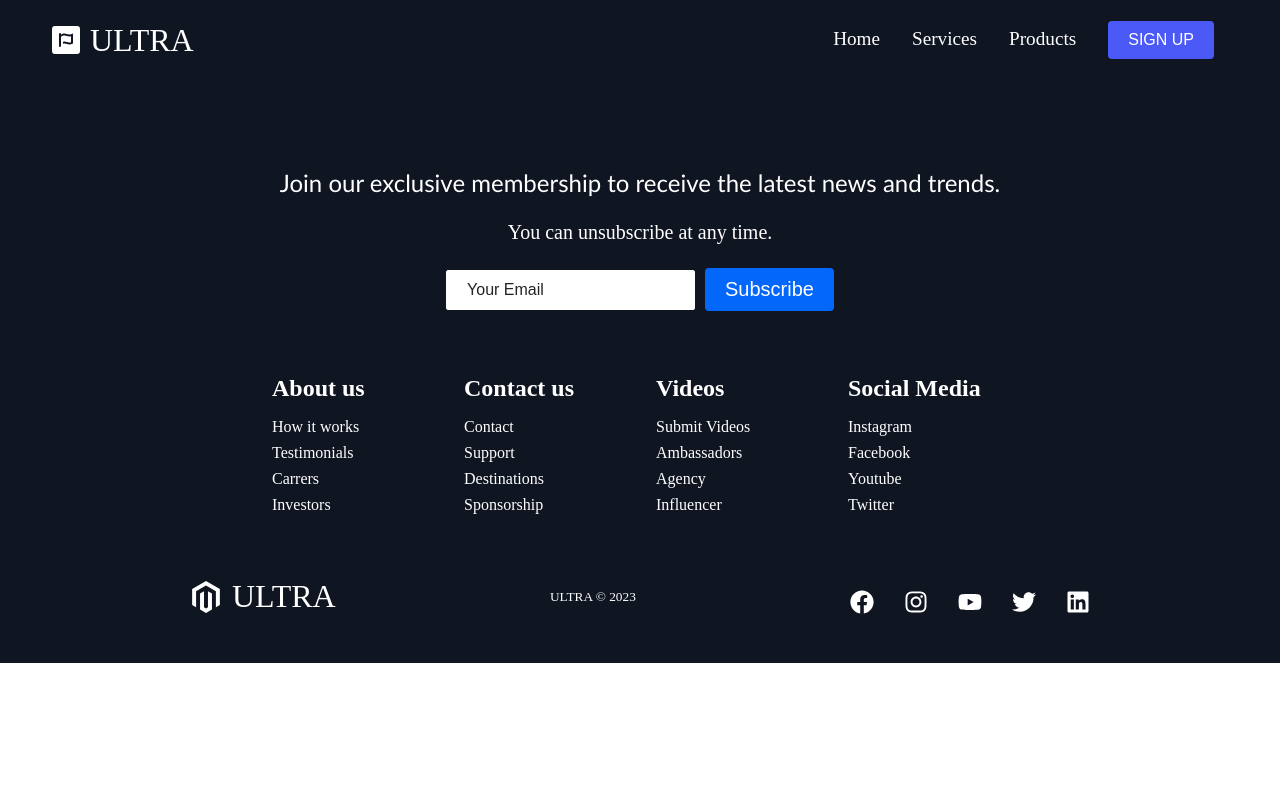
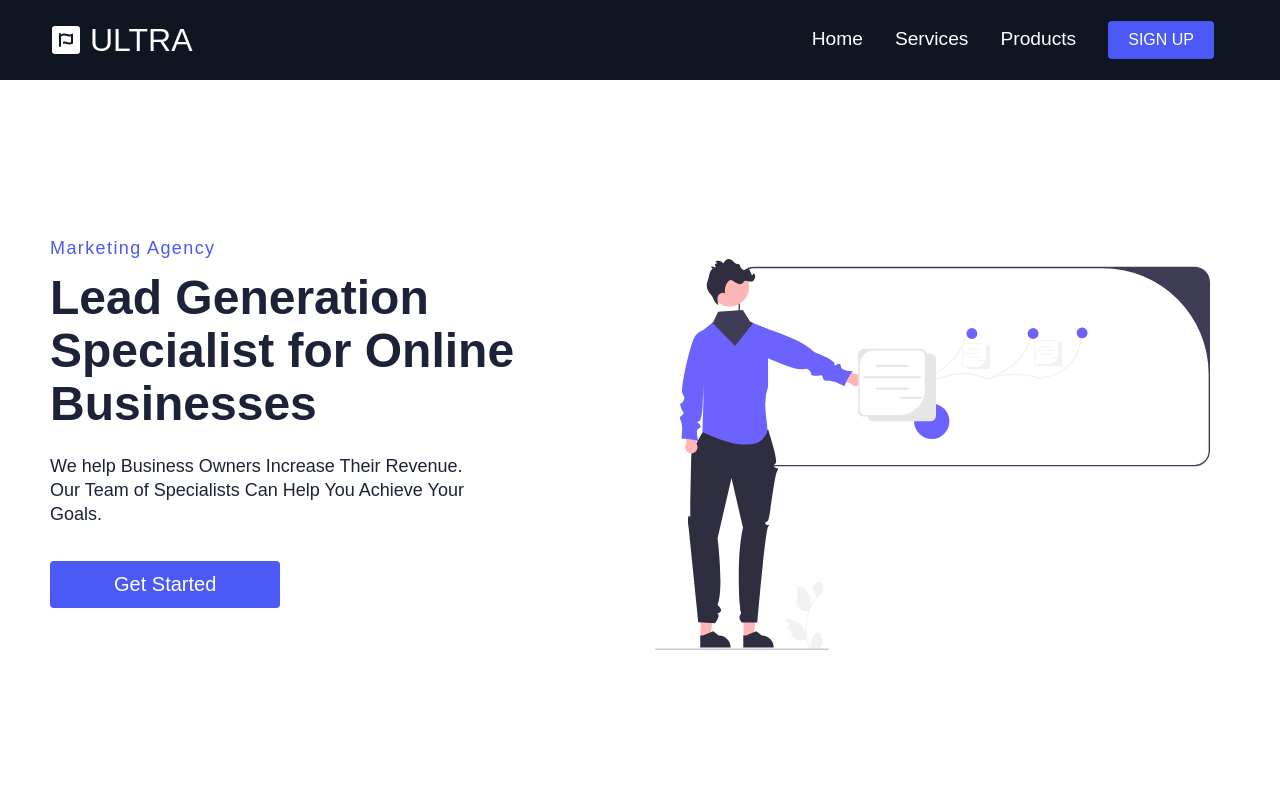
Before and after one commit to Anyidollar/My-website, a React (Create React App) app in the folder My-web/ifeanyi-web/: page /products in a window 1280 px wide. Shown: the top 800 px of the page. Built offline with nearby package versions, Linux system fonts and the light colour scheme.

Commit message:
commited

```diff
--- a/My-web/ifeanyi-web/src/App.js
+++ b/My-web/ifeanyi-web/src/App.js
@@ -3,20 +3,23 @@ import GlobalStyle from "./globalStyles";
 import { BrowserRouter as Router, Routes, Route } from "react-router-dom";
 import { Navbar, Footer } from "./components";
 import Home from "./pages/HomePage/Home";
-// import About from "./pages/About";
-// import Contact from "./pages/Contact";
+import Services from "./pages/Services/Services";
+import Products from "./pages/Products/Products";
+import SignUp from "./pages/SignUp/SignUp";
+import ScrollToTop from "./components/ScrollToTop";
 
 function App() {
   return (
     <Router>
       <GlobalStyle />
+      <ScrollToTop />
       <Navbar />
       <Routes>
         <Route path="/" element={<Home />} />
-        {/*
-        <Route path="/about" element={<About />} />
-        <Route path="/contact" element={<Contact />} />
-        */}
+        <Route path="/services" element={<Services />} />
+        <Route path="/products" element={<Products />} />
+        <Route path="/sign-up" element={<SignUp />} />
+
       </Routes>
       <Footer />
     </Router>
--- a/My-web/ifeanyi-web/src/components/Navbar/Navbar.js
+++ b/My-web/ifeanyi-web/src/components/Navbar/Navbar.js
@@ -1,7 +1,7 @@
-import React, { useState,useEffect } from "react";
+import React, { useState, useEffect } from "react";
 import { FaBars, FaTimes } from "react-icons/fa";
 import { IconContext } from "react-icons/lib";
-import {Button} from "../../globalStyles"
+import { Button } from "../../globalStyles";
 import {
   Nav,
   NavbarContainer,
@@ -19,20 +19,19 @@ function Navbar() {
   const [click, setClick] = useState(false);
   const [button, setButton] = useState(true);
 
-  const handleClick = () => {
-    setClick(!click);
+  const handleClick = () => setClick(!click);
+  const closeMobileMenu = () => setClick(false);
+
+  const showButton = () => {
+    if (window.innerwidth <= 960) {
+      setButton(false);
+    } else {
+      setButton(true);
+    }
   };
 
-  const showButton = () => {
-    if(window.innerwidth <= 960){
-      setButton(false)
-    }else{
-      setButton(true)
-    }
-  }
-
   useEffect(() => {
-    showButton()
+    showButton();
   }, []);
   window.addEventListener("resize", showButton);
 
@@ -41,7 +40,7 @@ function Navbar() {
       <IconContext.Provider value={{ color: "#fff" }}>
         <Nav>
           <NavbarContainer>
-            <NavLogo to="/">
+            <NavLogo to="/" onClick={closeMobileMenu}>
               <NavIcon />
               ULTRA
             </NavLogo>
--- /dev/null
+++ b/My-web/ifeanyi-web/src/components/ScrollToTop.js
@@ -0,0 +1,15 @@
+import { useEffect } from 'react';
+import { useLocation } from 'react-router-dom';
+
+export default function ScrollToTop() {
+  const { pathname } = useLocation();
+
+  useEffect(
+    () => {
+      window.scrollTo(0, 0);
+    },
+    [pathname]
+  );
+
+  return null;
+}
--- a/My-web/ifeanyi-web/src/globalStyles.js
+++ b/My-web/ifeanyi-web/src/globalStyles.js
@@ -1,12 +1,12 @@
-import styled, { createGlobalStyle } from "styled-components";
+import styled, { createGlobalStyle } from 'styled-components';
 
 const GlobalStyle = createGlobalStyle`
-*{
-    margin: 0;
-    padding: 0;
-    box-sizing: border-box;
-    font-family: 'source sans pro' sans-serif,
-}
+  * {
+  box-sizing: border-box;
+  margin: 0;
+  padding: 0;
+  font-family: 'Source Sans Pro', sans-serif;
+ }
 `;
 
 export const Container = styled.div`
@@ -15,36 +15,35 @@ export const Container = styled.div`
   max-width: 1300px;
   margin-right: auto;
   margin-left: auto;
+  padding-right: 50px;
   padding-left: 50px;
-  padding-right: 50px;
 
-  @media screen and (min-width: 991x) {
+  @media screen and (max-width: 991px) {
+    padding-right: 30px;
     padding-left: 30px;
-    padding-right: 30px;
   }
 `;
 
 export const Button = styled.button`
   border-radius: 4px;
-  background: ${({ primary }) => (primary ? "#4B59F7" : "#0467FB")};
+  background: ${({ primary }) => (primary ? '#4B59F7' : '#0467FB')};
   white-space: nowrap;
-  padding: ${({ big }) => (big ? "12px 64px" : "10px 20px")};
+  padding: ${({ big }) => (big ? '12px 64px' : '10px 20px')};
   color: #fff;
-  font-size: ${({ fontBig }) => (fontBig ? "20px" : "16px")};
+  font-size: ${({ fontBig }) => (fontBig ? '20px' : '16px')};
   outline: none;
   border: none;
   cursor: pointer;
 
-
   &:hover {
-    background:#fff;
     transition: all 0.3s ease-out;
-    background: ${({ primary }) => (primary? "#0467FB" : "#4B59F7")};
+    background: #fff;
+    background-color: ${({ primary }) => (primary ? '#0467FB' : '#4B59F7')};
   }
 
-
   @media screen and (max-width: 960px) {
-  width: 100px;
-  }`
+    width: 100%;
+  }
+`;
 
 export default GlobalStyle;
--- /dev/null
+++ b/My-web/ifeanyi-web/src/pages/Products/Data.js
@@ -0,0 +1,71 @@
+import svgImage from "../../images/svg-1.svg";
+import svgImage2 from "../../images/svg-2.svg"
+import svgImage3 from "../../images/svg-3.svg"
+import svgImage4 from "../../images/svg-4.svg"
+export const homeObjOne = {
+  lightBg: false,
+  primary: true,
+  buttonLabel: "Get Started",
+  imgstart: "",
+  lightTopLine: true,
+  topLine: "Marketing Agency",
+  lightText: true,
+  headline: "Lead Generation Specialist for Online Businesses",
+  lightTextDesc: true,
+  description:
+    "We help Business Owners Increase Their Revenue. Our Team of Specialists Can Help You Achieve Your Goals.",
+  img: svgImage,
+  alt: "Image",
+  start: "",
+};
+
+export const homeObjTwo = {
+  lightBg: true,
+  primary: true,
+  buttonLabel: "Get Started",
+  imgstart: "start",
+  lightTopLine: false,
+  topLine: "Marketing Agency",
+  lightText: false,
+  headline: "Lead Generation Specialist for Online Businesses",
+  lightTextDesc: false,
+  description:
+    "We help Business Owners Increase Their Revenue. Our Team of Specialists Can Help You Achieve Your Goals.",
+  img: svgImage2,
+  alt: "Image",
+  start: "true",
+};
+
+export const homeObjThree = {
+  lightBg: false,
+  primary: true,
+  buttonLabel: "Get Started",
+  imgstart: "",
+  lightTopLine: true,
+  topLine: "Marketing Agency",
+  lightText: true,
+  headline: "Lead Generation Specialist for Online Businesses",
+  lightTextDesc: true,
+  description:
+    "We help Business Owners Increase Their Revenue. Our Team of Specialists Can Help You Achieve Your Goals.",
+  img: svgImage3,
+  alt: "Image",
+  start: "",
+};
+
+export const homeObjFour = {
+  lightBg: false,
+  primary: true,
+  buttonLabel: "Get Started",
+  imgstart: "start",
+  lightTopLine: true,
+  topLine: "Marketing Agency",
+  lightText: true,
+  headline: "Lead Generation Specialist for Online Businesses",
+  lightTextDesc: true,
+  description:
+    "We help Business Owners Increase Their Revenue. Our Team of Specialists Can Help You Achieve Your Goals.",
+  img: svgImage4,
+  alt: "Image",
+  start: "true",
+};
--- /dev/null
+++ b/My-web/ifeanyi-web/src/pages/Products/Products.js
@@ -0,0 +1,16 @@
+import React from "react";
+import { homeObjTwo, homeObjThree, homeObjFour } from "./Data";
+import { InfoSection, Pricing } from "../../components";
+
+const Products = () => {
+  return (
+    <>
+      <InfoSection {...homeObjTwo} />
+      <InfoSection {...homeObjThree} />
+      <Pricing />
+      <InfoSection {...homeObjFour} />
+    </>
+  );
+};
+
+export default Products;
--- /dev/null
+++ b/My-web/ifeanyi-web/src/pages/Services/Data.js
@@ -0,0 +1,71 @@
+import svgImage from "../../images/svg-1.svg";
+import svgImage2 from "../../images/svg-2.svg"
+import svgImage3 from "../../images/svg-3.svg"
+import svgImage4 from "../../images/svg-4.svg"
+export const homeObjOne = {
+  lightBg: false,
+  primary: true,
+  buttonLabel: "Get Started",
+  imgstart: "",
+  lightTopLine: true,
+  topLine: "Marketing Agency",
+  lightText: true,
+  headline: "Lead Generation Specialist for Online Businesses",
+  lightTextDesc: true,
+  description:
+    "We help Business Owners Increase Their Revenue. Our Team of Specialists Can Help You Achieve Your Goals.",
+  img: svgImage,
+  alt: "Image",
+  start: "",
+};
+
+export const homeObjTwo = {
+  lightBg: true,
+  primary: true,
+  buttonLabel: "Get Started",
+  imgstart: "start",
+  lightTopLine: false,
+  topLine: "Marketing Agency",
+  lightText: false,
+  headline: "Lead Generation Specialist for Online Businesses",
+  lightTextDesc: false,
+  description:
+    "We help Business Owners Increase Their Revenue. Our Team of Specialists Can Help You Achieve Your Goals.",
+  img: svgImage2,
+  alt: "Image",
+  start: "true",
+};
+
+export const homeObjThree = {
+  lightBg: false,
+  primary: true,
+  buttonLabel: "Get Started",
+  imgstart: "",
+  lightTopLine: true,
+  topLine: "Marketing Agency",
+  lightText: true,
+  headline: "Lead Generation Specialist for Online Businesses",
+  lightTextDesc: true,
+  description:
+    "We help Business Owners Increase Their Revenue. Our Team of Specialists Can Help You Achieve Your Goals.",
+  img: svgImage3,
+  alt: "Image",
+  start: "",
+};
+
+export const homeObjFour = {
+  lightBg: false,
+  primary: true,
+  buttonLabel: "Get Started",
+  imgstart: "start",
+  lightTopLine: true,
+  topLine: "Marketing Agency",
+  lightText: true,
+  headline: "Lead Generation Specialist for Online Businesses",
+  lightTextDesc: true,
+  description:
+    "We help Business Owners Increase Their Revenue. Our Team of Specialists Can Help You Achieve Your Goals.",
+  img: svgImage4,
+  alt: "Image",
+  start: "true",
+};
--- /dev/null
+++ b/My-web/ifeanyi-web/src/pages/Services/Services.js
@@ -0,0 +1,14 @@
+import React from "react";
+import { homeObjFour } from "./Data";
+import { InfoSection, Pricing } from "../../components";
+
+const Services = () => {
+  return (
+    <>
+      <Pricing />
+      <InfoSection {...homeObjFour} />
+    </>
+  );
+};
+
+export default Services;
--- /dev/null
+++ b/My-web/ifeanyi-web/src/pages/SignUp/Data.js
@@ -0,0 +1,71 @@
+import svgImage from "../../images/svg-1.svg";
+import svgImage2 from "../../images/svg-2.svg"
+import svgImage3 from "../../images/svg-3.svg"
+import svgImage4 from "../../images/svg-4.svg"
+export const homeObjOne = {
+  lightBg: false,
+  primary: true,
+  buttonLabel: "Get Started",
+  imgstart: "",
+  lightTopLine: true,
+  topLine: "Marketing Agency",
+  lightText: true,
+  headline: "Lead Generation Specialist for Online Businesses",
+  lightTextDesc: true,
+  description:
+    "We help Business Owners Increase Their Revenue. Our Team of Specialists Can Help You Achieve Your Goals.",
+  img: svgImage,
+  alt: "Image",
+  start: "",
+};
+
+export const homeObjTwo = {
+  lightBg: true,
+  primary: true,
+  buttonLabel: "Get Started",
+  imgstart: "start",
+  lightTopLine: false,
+  topLine: "Marketing Agency",
+  lightText: false,
+  headline: "Lead Generation Specialist for Online Businesses",
+  lightTextDesc: false,
+  description:
+    "We help Business Owners Increase Their Revenue. Our Team of Specialists Can Help You Achieve Your Goals.",
+  img: svgImage2,
+  alt: "Image",
+  start: "true",
+};
+
+export const homeObjThree = {
+  lightBg: false,
+  primary: true,
+  buttonLabel: "Get Started",
+  imgstart: "",
+  lightTopLine: true,
+  topLine: "Marketing Agency",
+  lightText: true,
+  headline: "Lead Generation Specialist for Online Businesses",
+  lightTextDesc: true,
+  description:
+    "We help Business Owners Increase Their Revenue. Our Team of Specialists Can Help You Achieve Your Goals.",
+  img: svgImage3,
+  alt: "Image",
+  start: "",
+};
+
+export const homeObjFour = {
+  lightBg: false,
+  primary: true,
+  buttonLabel: "Get Started",
+  imgstart: "start",
+  lightTopLine: true,
+  topLine: "Marketing Agency",
+  lightText: true,
+  headline: "Lead Generation Specialist for Online Businesses",
+  lightTextDesc: true,
+  description:
+    "We help Business Owners Increase Their Revenue. Our Team of Specialists Can Help You Achieve Your Goals.",
+  img: svgImage4,
+  alt: "Image",
+  start: "true",
+};
--- /dev/null
+++ b/My-web/ifeanyi-web/src/pages/SignUp/SignUp.js
@@ -0,0 +1,14 @@
+import React from 'react';
+import { homeObjThree  } from './Data';
+import { InfoSection} from '../../components'
+
+const SignUp = () => {
+  return (
+    <>
+
+   <InfoSection {...homeObjThree} />
+    </>
+  )
+}
+
+export default SignUp
```
